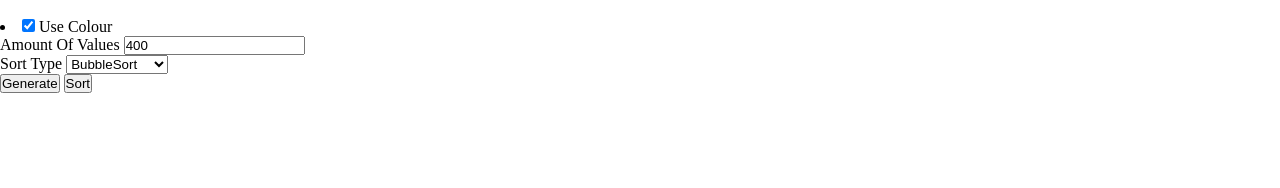
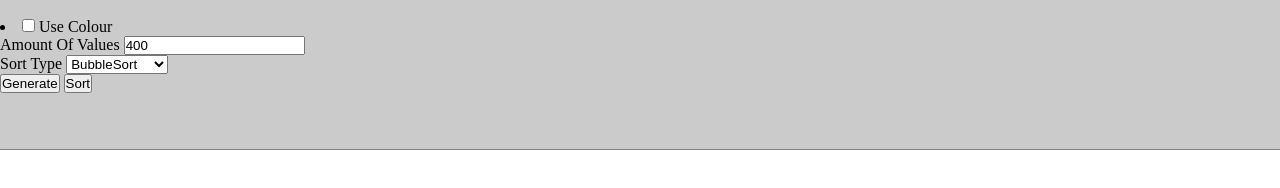
Before and after one commit to llRoX/Visual-Sorting-Algorithms, a plain HTML site: page src/visual/index.html in a window 1280 px wide. Drawn offline with Linux system fonts and the light colour scheme; files whose address does not match are found by name.

Commit message:
cleanup UI

```diff
--- a/src/visual/index.html
+++ b/src/visual/index.html
@@ -27,7 +27,7 @@
 
             <li class='optionsMenuItem'>
                 <label for='colour-checkbox'>
-                    <input id='colour-checkbox' name='colour-checkbox' checked type='checkbox'>
+                    <input id='colour-checkbox' name='colour-checkbox' type='checkbox'>
                     Use Colour
                 </label>
             </li>
--- a/src/visual/style.css
+++ b/src/visual/style.css
@@ -30,4 +30,6 @@ html, body, #main {
 
 #options-div{
     height: 150px;
+    border-bottom: 1px solid gray;
+    background-color: rgb(203, 203, 203);
 }
```
